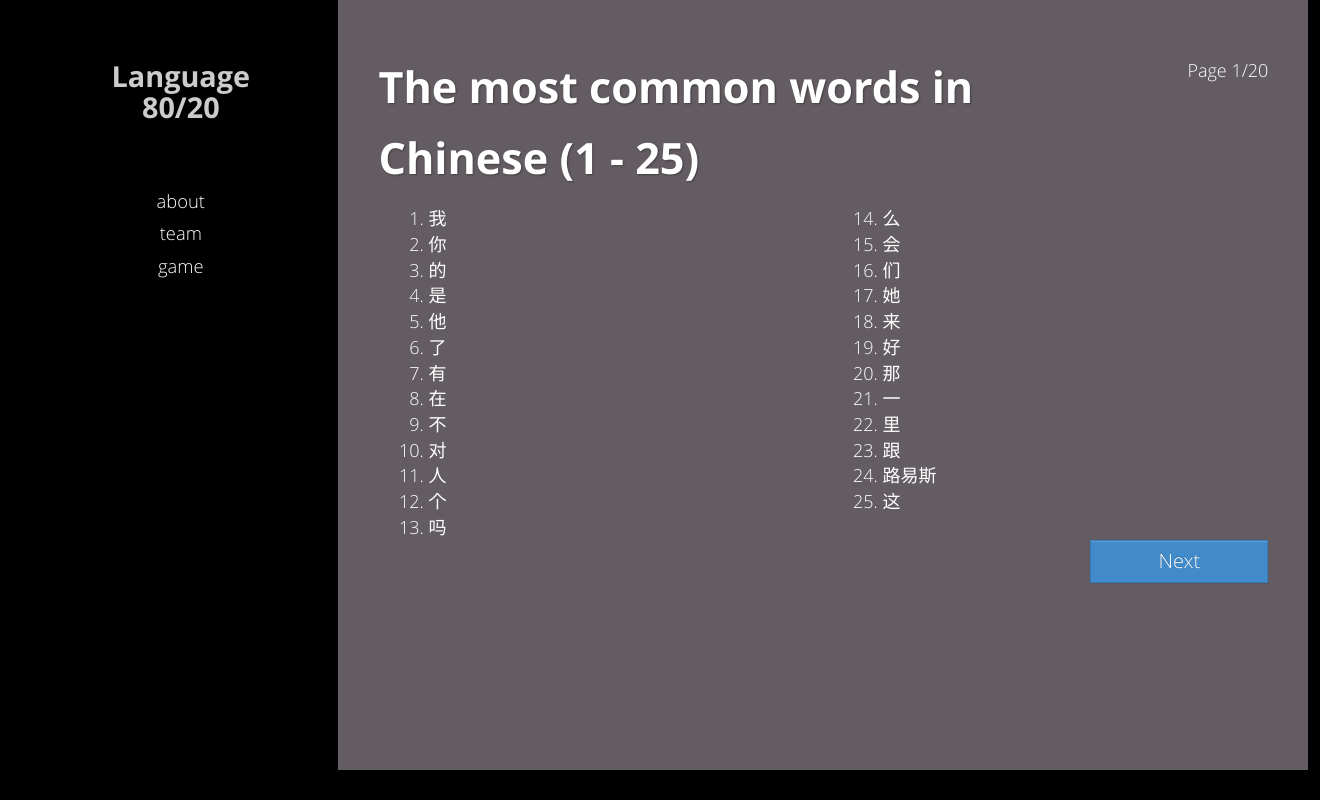
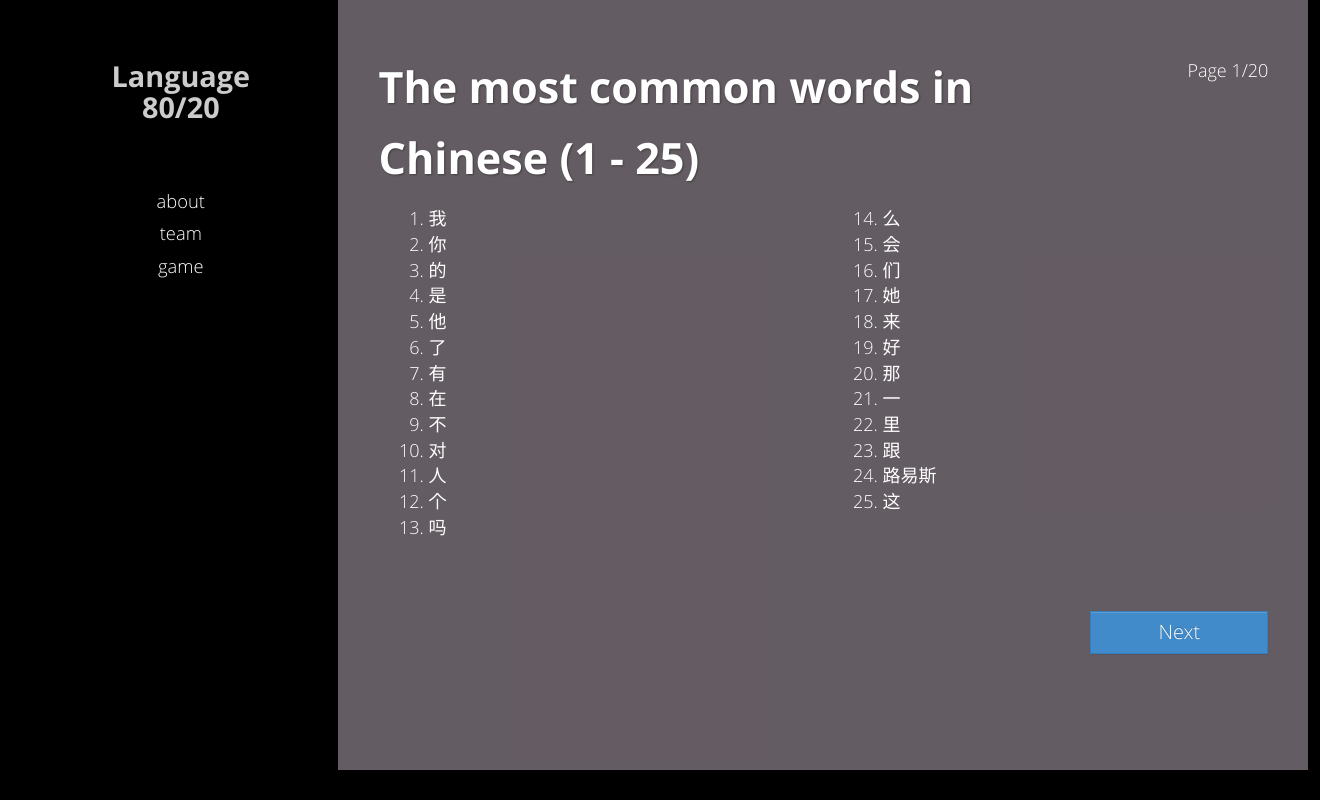
Before and after one commit to heychrisek/language8020, a Rails app: page /languages/1 in a window 1320 px wide. Run offline with Rails 7, Linux system fonts and the light colour scheme; data comes from the database, SQL or seed files in the repository; style sheets or scripts are compiled from the project's sources; parts of the project's set-up code (start-up, migrations or seed data) failed here and were passed over; some libraries are stand-ins or nearby versions; some web fonts are replaced.

Commit message:
Fix up _words to enable nicer display

```diff
--- a/app/controllers/languages_controller.rb
+++ b/app/controllers/languages_controller.rb
@@ -42,6 +42,7 @@ class LanguagesController < ApplicationController
       @language = Language.find(params[:id])
       @first_word_number = @page * @per_page + 1
       @last_word_number = @first_word_number + @per_page - 1
+      @last_word_number = 500 if @last_word_number > 500
 
       first_id = @language.words.first.id
       @words = @language.words[(@first_word_number - 1)...@last_word_number]
--- a/app/views/languages/_words.html.erb
+++ b/app/views/languages/_words.html.erb
@@ -8,11 +8,11 @@
   $($("#outer-background-container").fadeIn(800));
 </script>
 
-
-  <div class="display-words">
+  <div class="display-words clearfix">
     <p id="page-num">Page <%= @page + 1 %>/<%= 500/@per_page %></p>
       <h2>The most common words in</h2>
       <h2><%= @language.name %> (<%= @first_word_number %> - <%= @last_word_number %>)</h2>
+    <div style="overflow:auto;height:55%;">
       <div class="words-container">
         <ol class="word-list" start="<%= @first_word_number %>">
           <% @words.each do |word| %>
@@ -22,13 +22,16 @@
           <% end %>
         </ol>
       </div>
+    </div>
 
+    <br>
     <div class="nav-buttons">
       <% if @page > 0 %>
         <a class="previous-link" href="<%= "/languages/#{@language.id}?page=#{@page - 1}&per_page=#{@per_page}" %>" data-pjax><button id="previous-btn" class="btn btn-primary">Previous</button></a>
       <% end %>
-      <% if @page * @per_page + @per_page < 1000 %>
+      <% if @page * @per_page + @per_page < 500 %>
         <a class="next-link" href="<%= "/languages/#{@language.id}?page=#{@page + 1}&per_page=#{@per_page}" %>" data-pjax><button id="next-btn" class="btn btn-primary">Next</button></a>
       <% end %>
     </div>
+    <br>
   </div>
```
Lines whose indentation alone changed are shown as unchanged.
